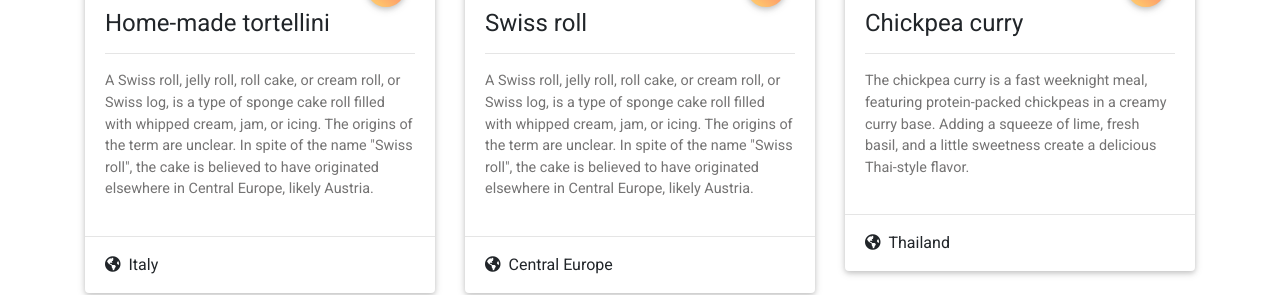
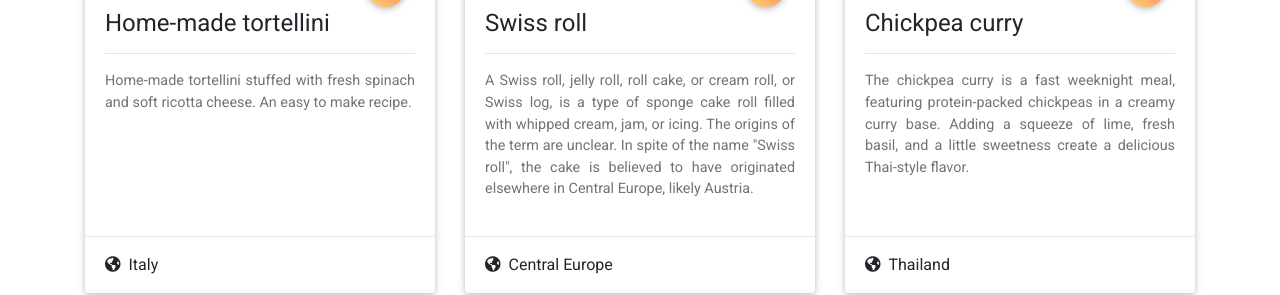
Before and after one commit to mtamara/cookbook, a React (Create React App) app: page /recipes in a window 1280 px wide. Shown: the part 371-666 px from the top of the page. Built offline with nearby package versions, Linux system fonts and the light colour scheme.

Commit message:
fixed translations and updated tortellini text

```diff
--- a/src/app/components/recipes/LatestRecipes.tsx
+++ b/src/app/components/recipes/LatestRecipes.tsx
@@ -17,7 +17,7 @@ const LatestRecipes = () => {
                     readMoreLink=""
                     titleId="yummyfood.recipe.title.tortellini"
                     origin={ReceipeOriginEnum.ITALIA}
-                    teaserId="yummyfood.recipe.teaser.swiss-roll"
+                    teaserId="yummyfood.recipe.teaser.tortellini"
                 />
                 <hr className="my-5" />
                 <LatestRecipe
--- a/src/app/components/recipes/Recipe.tsx
+++ b/src/app/components/recipes/Recipe.tsx
@@ -5,8 +5,8 @@ import { FormattedMessage } from 'react-intl';
 
 const Recipe = React.memo((props: RecipeProps) => {
     return (
-        <MDBCol md="4" className="recipe-col">
-            <MDBCard cascade>
+        <MDBCol md="6" lg="4" className="recipe-col">
+            <MDBCard cascade className="recipe-card">
                 <div className="position-relative">
                     <MDBCardImage
                         cascade
@@ -29,7 +29,7 @@ const Recipe = React.memo((props: RecipeProps) => {
                         <FormattedMessage id={props.titleId} />
                     </MDBCardTitle>
                     <hr />
-                    <MDBCardText>
+                    <MDBCardText className="text-justify">
                         <FormattedMessage id={props.teaserId} />
                     </MDBCardText>
                 </MDBCardBody>
--- a/src/app/components/recipes/Recipes.css
+++ b/src/app/components/recipes/Recipes.css
@@ -27,6 +27,10 @@
     padding-left: 1.25rem;
 }
 
+.recipe-card {
+    height: 100%;
+}
+
 @media (min-width: 1200px) {
     .recipes-container {
         max-width: 1340px;
--- a/src/app/components/recipes/Recipes.tsx
+++ b/src/app/components/recipes/Recipes.tsx
@@ -14,7 +14,7 @@ const Recipes = () => {
                     readMoreLink=""
                     titleId="yummyfood.recipe.title.tortellini"
                     origin={ReceipeOriginEnum.ITALIA}
-                    teaserId="yummyfood.recipe.teaser.swiss-roll"
+                    teaserId="yummyfood.recipe.teaser.tortellini"
                 />
                 <Recipe
                     imgSource="/images/rolat.JPG"
--- a/src/translations/es.json
+++ b/src/translations/es.json
@@ -15,6 +15,7 @@
     "yummyfood.recipe.origin.BOLIVIA": "Bolivia",
     "yummyfood.recipe.origin.CENTRAL_EUROPE": "Europa Central",
     "yummyfood.recipe.origin.THAILAND": "Tailandia",
+    "yummyfood.recipe.origin.SERBIA": "Serbia",
     "yummyfood.recipe.origin.ITALIA": "Italia",
     "yummyfood.recipe.teaser.sopa-mani": "La sopa de maní es una deliciosa receta tradicional de la gastronomía de Bolivia. Un plato delicioso que como su nombre indica, lleva como ingrediente principal el cacahuete o maní. Originalmente la sopa de maní se elabora incluyendo carne de ternera o de pollo en el guiso.",
     "yummyfood.recipe.teaser.gibanica": "La gibanica es uno de los platos más populares en Serbia. Consiste principalmente en capas de masa y mucho queso. Una receta fácil, rápida de preparar y totalmente adictiva en cuanto a la pasta. Es una perfecta comida de fiesta, comúnmente servida como aperitivo.",
--- a/src/translations/sr.json
+++ b/src/translations/sr.json
@@ -15,6 +15,7 @@
     "yummyfood.recipe.origin.BOLIVIA": "Bolivija",
     "yummyfood.recipe.origin.CENTRAL_EUROPE": "Centralna Evropa",
     "yummyfood.recipe.origin.THAILAND": "Tajland",
+    "yummyfood.recipe.origin.SERBIA": "Srbija",
     "yummyfood.recipe.origin.ITALIA": "Italija",
     "yummyfood.recipe.teaser.sopa-mani": "Supa od kikirikija je tradicionalni recept bolivijske gastronomije. Ukusno jelo koje, kao što mu ime kaže, ima kikiriki kao glavni sastojak. Supa od kikirikija u originalnoj verziji se pravi sa govedinom ili piletinom.",
     "yummyfood.recipe.teaser.gibanica": "Gibanica je bez sumnje, jedan od najpoznatijih srpskih specijaliteta i nezaobilazna kulinarska ponuda Srbije. Nezaobilazna je na proslavama i slavskim trpezama. Najčešće se služi kao predjelo, ali se može jesti u bilo koje doba dana.",
```
